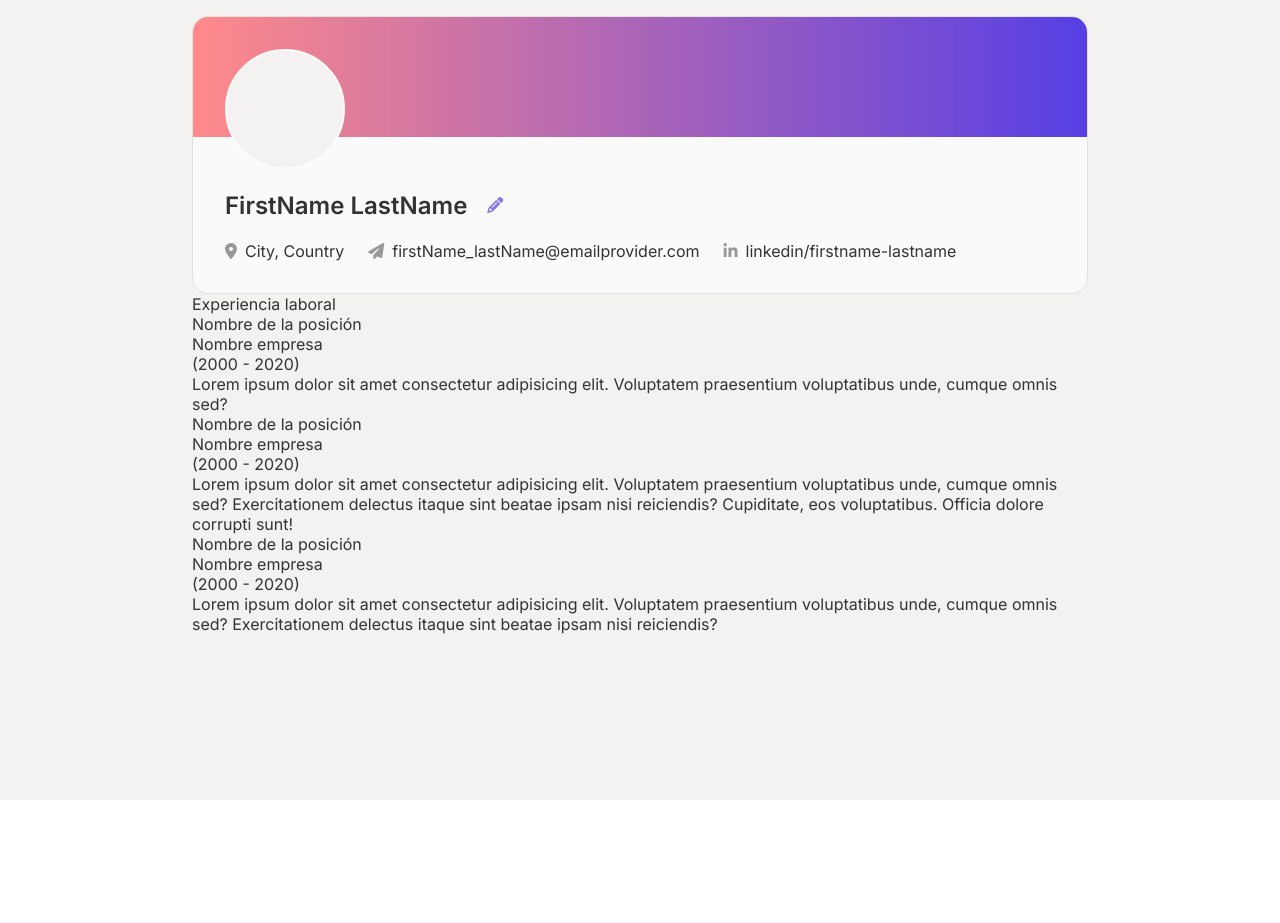
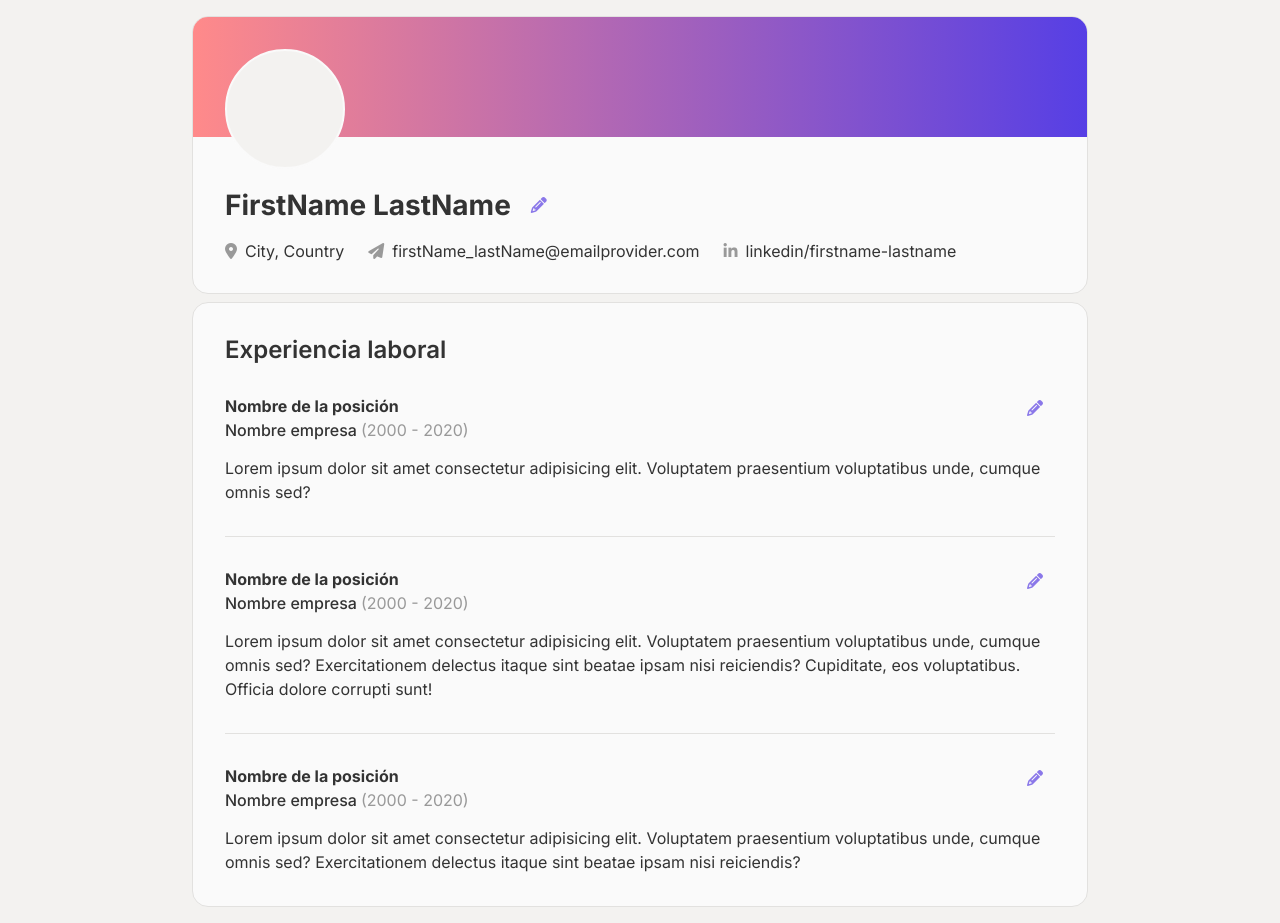
Before and after one commit to MMadlos/cv-app-builder, a React (Vite) app: page / in a window 1280 px wide. Before the commit the page ends 800 px from the top, so only its background shows below. Built offline with nearby package versions, Linux system fonts and the light colour scheme.

Commit message:
Add styles to experience section

```diff
--- a/src/Components/Experience.jsx
+++ b/src/Components/Experience.jsx
@@ -4,6 +4,7 @@ function Experience() {
 	return (
 		<section className="experience">
 			<h2>Experiencia laboral</h2>
+			<div className="cards-container">
 				<CardExperience
 					position="Nombre de la posición"
 					companyName="Nombre empresa"
@@ -11,6 +12,7 @@ function Experience() {
 					endDate="2020"
 					description="Lorem ipsum dolor sit amet consectetur adipisicing elit. Voluptatem praesentium voluptatibus unde, cumque omnis sed? "
 				/>
+				<div className="separator"></div>
 				<CardExperience
 					position="Nombre de la posición"
 					companyName="Nombre empresa"
@@ -18,6 +20,7 @@ function Experience() {
 					endDate="2020"
 					description="Lorem ipsum dolor sit amet consectetur adipisicing elit. Voluptatem praesentium voluptatibus unde, cumque omnis sed? Exercitationem delectus itaque sint beatae ipsam nisi reiciendis? Cupiditate, eos voluptatibus. Officia dolore corrupti sunt!"
 				/>
+				<div className="separator"></div>
 				<CardExperience
 					position="Nombre de la posición"
 					companyName="Nombre empresa"
@@ -25,6 +28,7 @@ function Experience() {
 					endDate="2020"
 					description="Lorem ipsum dolor sit amet consectetur adipisicing elit. Voluptatem praesentium voluptatibus unde, cumque omnis sed? Exercitationem delectus itaque sint beatae ipsam nisi reiciendis? "
 				/>
+			</div>
 		</section>
 	)
 }
--- a/src/Components/Units/experience-card.jsx
+++ b/src/Components/Units/experience-card.jsx
@@ -2,8 +2,12 @@ function CardExperience({ position, companyName, startDate, endDate, description
 	return (
 		<div className="experience-card">
 			<h3>{position}</h3>
-			<h4>{companyName}</h4>
-			<p>{`(${startDate} - ${endDate})`}</p>
+			<i className="fa-solid fa-pencil"></i>
+
+			<div className="company-container">
+				<h4>{companyName}</h4>
+				<p>{`(${startDate} - ${endDate})`}</p>
+			</div>
 			<p>{description}</p>
 		</div>
 	)
--- a/src/styles/App.css
+++ b/src/styles/App.css
@@ -41,8 +41,34 @@ button.not-button {
 	background: none;
 }
 
+/* GENERIC */
+h1 {
+	font-size: 1.75rem;
+	font-weight: 700;
+}
+
+h2 {
+	font-size: 1.5rem;
+	font-weight: 600;
+}
+
+h3 {
+	font-size: 1rem;
+	font-weight: 700;
+}
+
+h4 {
+	font-weight: 500;
+}
+
 i {
 	color: var(--black-text);
+}
+
+main {
+	display: flex;
+	flex-direction: column;
+	gap: 8px;
 }
 
 /* PERSONAL DETAILS */
@@ -76,11 +102,6 @@ section.personal-details {
 			align-items: center;
 			gap: 8px;
 			margin: 16px 0;
-
-			> h1 {
-				font-size: 1.5rem;
-				font-weight: 600;
-			}
 
 			> i {
 				color: var(--main-color);
@@ -164,79 +185,69 @@ section.personal-details {
 	}
 }
 
-/* OLD */
-/*
+/* EXPERIENCE SECTION */
 
-.form {
+section.experience {
+	border: 1px solid var(--grey-border);
+	border-radius: 16px;
+	background-color: var(--white-bg);
+	padding: 32px;
+
+	> h2 {
+		margin-bottom: 32px;
+	}
+
+	.separator {
+		width: 100%;
+		height: 1px;
+		background-color: var(--grey-border);
+	}
+
+	.cards-container {
 		display: flex;
 		flex-direction: column;
-	gap: 24px;
+		gap: 32px;
 
-	> div {
-		background-color: lightgray;
-		padding: 16px;
-		border-radius: 4px;
+		.experience-card {
+			position: relative;
 
-		> h2 {
-			font-size: 1.5rem;
-			font-weight: 600;
-			margin-bottom: 8px;
-		}
+			> i {
+				position: absolute;
+				right: 0px;
+				top: -8px;
 
-		> input {
-			margin: 8px 0;
+				color: var(--main-color);
+				opacity: 70%;
+				padding: 12px;
+				border-radius: 100%;
+
+				&:hover {
+					opacity: 100%;
+					cursor: pointer;
+					background-color: var(--grey-bg);
 				}
 			}
 
-	#form-experience {
-		display: flex;
-		flex-direction: column;
-
-		> button {
-			margin-top: 8px;
-			padding: 8px;
-			font-weight: 700;
-			border-radius: 4px;
-			border: 1px solid black;
-		}
-	}
+			> h3 {
+				margin-bottom: 4px;
 			}
 
-.experience {
-	padding: 16px;
+			.company-container {
+				display: flex;
+				gap: 4px;
 
-	display: flex;
-	flex-direction: column;
-	gap: 16px;
-
-	> h2 {
-		font-size: 1.5rem;
-		font-weight: 700;
+				> h4 {
 					margin-bottom: 16px;
 				}
-}
 
-.work-experience {
-	> h3 {
-		font-size: 1.25rem;
-		font-weight: 600;
-	}
-
-	> div {
-		display: flex;
-		gap: 8px;
-
-		> h4 {
-			font-weight: 500;
-		}
-
-		.active-date {
-			color: lightslategray;
+				> p {
+					color: var(--grey-icon);
 				}
 			}
 
 			> p {
-		margin-top: 8px;
+				line-height: 150%;
 			}
 		}
-*/
+	}
+}
```
Lines whose indentation alone changed are shown as unchanged.
